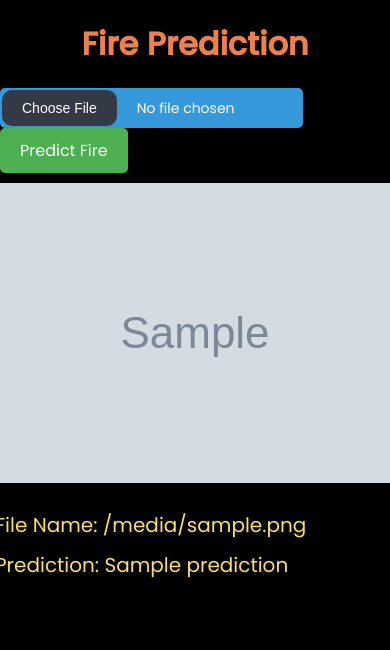
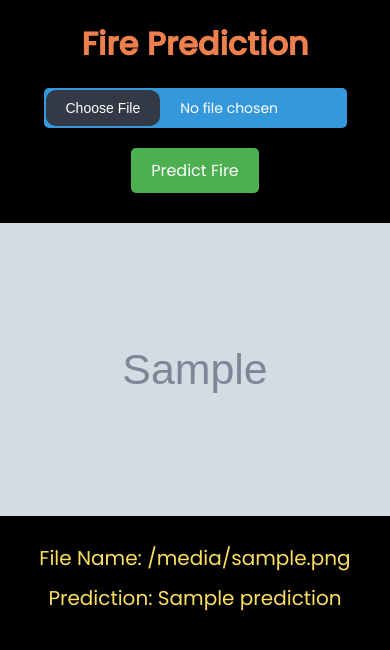
Before and after one commit to TartejBrothers/CV-Fire-Predict-Website, a Django app: template templates/index.html in a window 390 px wide. Shown: the top 650 px of the page. Run offline with Django 4.2, Linux system fonts and the light colour scheme; the template is opened without the code that fills it: most values are stand-ins (such as "Sample title", 1, 10 or a date in 2020); grey boxes marked "Sample" are stand-in pictures; some libraries are stand-ins or nearby versions.

Commit message:
Fixed Mobile

```diff
--- a/assets/css/style.css
+++ b/assets/css/style.css
@@ -78,3 +78,29 @@ input[type="file"]::file-selector-button {
 ul li {
   margin-bottom: 10px;
 }
+ul li {
+  list-style: none;
+}
+.wrapperimg {
+  width: 400px;
+}
+@media screen and (max-width: 1000px) {
+  .wrapper {
+    width: 100vw;
+  }
+  .wrapperimg {
+    width: 100vw;
+  }
+  ul li {
+    text-align: center;
+  }
+
+  form {
+    display: flex;
+    flex-direction: column;
+    justify-content: center;
+  }
+  .compress_image {
+    margin: 20px auto 20px auto;
+  }
+}
--- a/templates/index.html
+++ b/templates/index.html
@@ -33,8 +33,8 @@
 
     <div class="wrapper">
       <img
+        class="wrapperimg"
         src="{% if image_url %}{{ image_url }}{% else %}{% static 'images/noimage.jpg' %}{% endif %}"
-        width="400px"
       />
 
       <div class="info_container">
```
